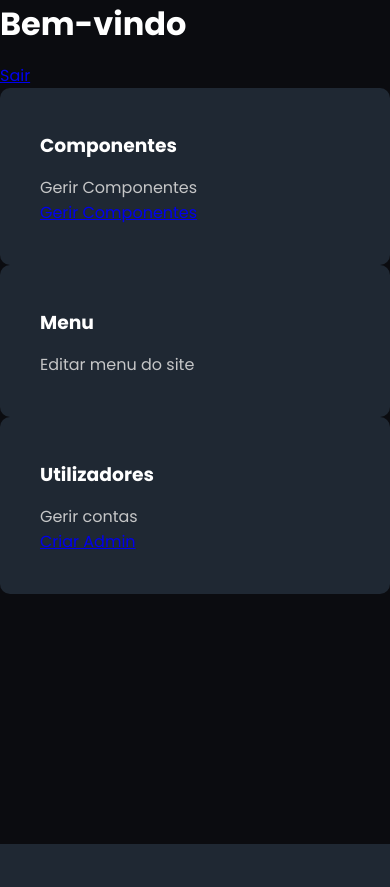
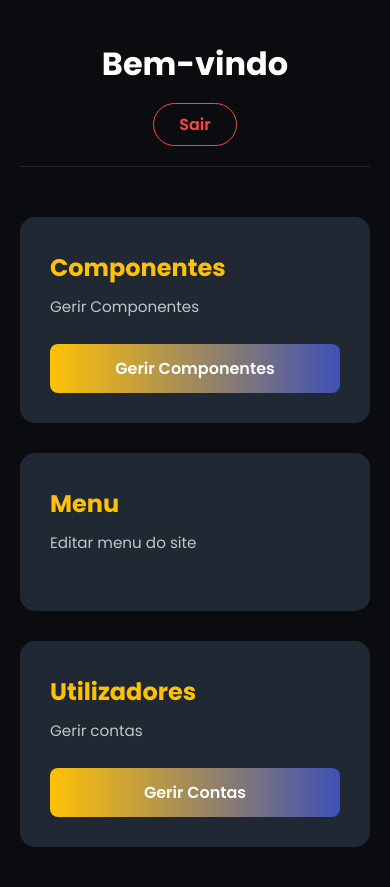
Before and after one commit to Gustanice/LED1_LAB_Gustavo_Marilia, a PHP site: page /admin/dashboard.php in a window 390 px wide. Before the commit the page ends 844 px from the top, so only its background shows below. Run offline with PHP 8.4, Linux system fonts and the light colour scheme; a user stored in the database is signed in.

Commit message:
commit aaaa

```diff
--- a/admin/dashboard.php
+++ b/admin/dashboard.php
@@ -15,8 +15,7 @@ if (!isset($_SESSION['ID_admin'])) {
     <meta charset="UTF-8">
     <title>Dashboard Admin | LED1 Lab</title>
     <meta name="viewport" content="width=device-width, initial-scale=1.0">
-
-    <link rel="stylesheet" href="../css/style.css">
+    <link rel="stylesheet" href="../pages/css/admin_dashboard.css">
 </head>
 <body>
 
@@ -42,7 +41,7 @@ if (!isset($_SESSION['ID_admin'])) {
         <div class="card">
             <h3>Utilizadores</h3>
             <p>Gerir contas</p>
-              <a href="criar_admin.php" class="logout">Criar Admin</a>
+              <a href="gerir_admin.php" class="logout">Gerir Contas</a>
         </div>
     </div>
 
--- /dev/null
+++ b/pages/css/admin_dashboard.css
@@ -0,0 +1,153 @@
+@import url('https://fonts.googleapis.com/css2?family=Poppins:wght@300;400;500;600;700;900&display=swap');
+
+:root {
+    --bg-dark: #0b0c10;
+    --bg-card: #1f2833;
+    --text-main: #c5c6c7;
+    --text-white: #ffffff;
+    --primary-yellow: #FFC107;
+    --primary-blue: #3F51B5;
+    --gradient-btn: linear-gradient(90deg, #FFC107, #3F51B5);
+    --danger: #ff4444;
+}
+
+* {
+    margin: 0;
+    padding: 0;
+    box-sizing: border-box;
+    font-family: 'Poppins', sans-serif;
+}
+
+body {
+    background-color: var(--bg-dark);
+    color: var(--text-main);
+    min-height: 100vh;
+}
+
+/* --- Container Principal --- */
+.dashboard {
+    max-width: 1200px;
+    margin: 0 auto;
+    padding: 40px 20px;
+}
+
+/* --- Barra Superior (Top Bar) --- */
+.top-bar {
+    display: flex;
+    justify-content: space-between;
+    align-items: center;
+    margin-bottom: 50px;
+    padding-bottom: 20px;
+    border-bottom: 1px solid rgba(255, 255, 255, 0.1);
+}
+
+.top-bar h1 {
+    color: var(--text-white);
+    font-size: 2rem;
+    font-weight: 700;
+}
+
+/* --- Estilo Específico para o Botão SAIR (Top Bar) --- */
+/* Como a classe é a mesma (.logout), usamos o contexto .top-bar para mudar a cor para vermelho */
+.top-bar .logout {
+    border: 1px solid var(--danger);
+    color: var(--danger);
+    background: transparent;
+    padding: 8px 25px;
+    border-radius: 30px;
+    text-decoration: none;
+    font-weight: 600;
+    transition: 0.3s;
+}
+
+.top-bar .logout:hover {
+    background: var(--danger);
+    color: white;
+    box-shadow: 0 0 15px rgba(255, 68, 68, 0.4);
+}
+
+/* --- Grelha de Cartões (Cards) --- */
+.cards {
+    display: grid;
+    /* Cria colunas automáticas que não ficam menores que 300px */
+    grid-template-columns: repeat(auto-fit, minmax(300px, 1fr));
+    gap: 30px;
+}
+
+/* --- Estilo do Cartão Individual --- */
+.card {
+    background: var(--bg-card);
+    padding: 30px;
+    border-radius: 15px;
+    transition: transform 0.3s ease, box-shadow 0.3s ease;
+    border-top: 3px solid transparent; /* Borda invisível para preparar o hover */
+    display: flex;
+    flex-direction: column;
+    justify-content: space-between;
+    height: 100%; /* Garante que todos têm a mesma altura */
+    min-height: 220px;
+}
+
+.card:hover {
+    transform: translateY(-10px);
+    box-shadow: 0 15px 30px rgba(0, 0, 0, 0.3);
+    border-top: 3px solid var(--primary-yellow); /* Detalhe amarelo ao passar o rato */
+}
+
+.card h3 {
+    color: var(--primary-yellow);
+    font-size: 1.5rem;
+    margin-bottom: 10px;
+}
+
+.card p {
+    color: var(--text-main);
+    font-size: 0.95rem;
+    margin-bottom: 25px;
+    line-height: 1.6;
+}
+
+/* --- Botões DENTRO dos Cartões (.logout) --- */
+/* Aqui aplicamos o estilo de botão "Ação Principal" */
+.card .logout {
+    display: inline-block;
+    background: var(--gradient-btn);
+    color: white;
+    text-decoration: none;
+    padding: 12px 20px;
+    border-radius: 8px;
+    font-weight: 600;
+    text-align: center;
+    transition: transform 0.2s;
+    width: fit-content; /* O botão ocupa apenas o espaço necessário */
+}
+
+/* Se o cartão não tiver link (como o do Menu), o botão não aparece,
+   mas o layout mantém-se graças ao flexbox */
+
+.card .logout:hover {
+    transform: translateY(-3px);
+    box-shadow: 0 5px 15px rgba(63, 81, 181, 0.4);
+    color: white;
+}
+
+/* --- Responsividade --- */
+@media (max-width: 768px) {
+    .top-bar {
+        flex-direction: column;
+        gap: 15px;
+        text-align: center;
+    }
+
+    .cards {
+        grid-template-columns: 1fr; /* Uma coluna no telemóvel */
+    }
+
+    .card {
+        min-height: auto; /* Altura automática no mobile */
+    }
+
+    .card .logout {
+        width: 100%; /* Botão largura total no mobile para facilitar o clique */
+    }
+}
--- a/pages/login.php
+++ b/pages/login.php
@@ -28,6 +28,9 @@ if ($_SERVER["REQUEST_METHOD"] === "POST") {
 <head>
     <meta charset="UTF-8">
     <title>Login Admin</title>
+    <meta name="viewport" content="width=device-width, initial-scale=1.0">
+    <link rel="stylesheet" href="css/login.css">
+
 </head>
 <body>
 
```
Also changed, not shown: admin/gerir_admin.php (added, +82 -0 lines), pages/css/gerir_admin.css (added, +177 -0 lines), pages/css/login.css (added, +144 -0 lines).
